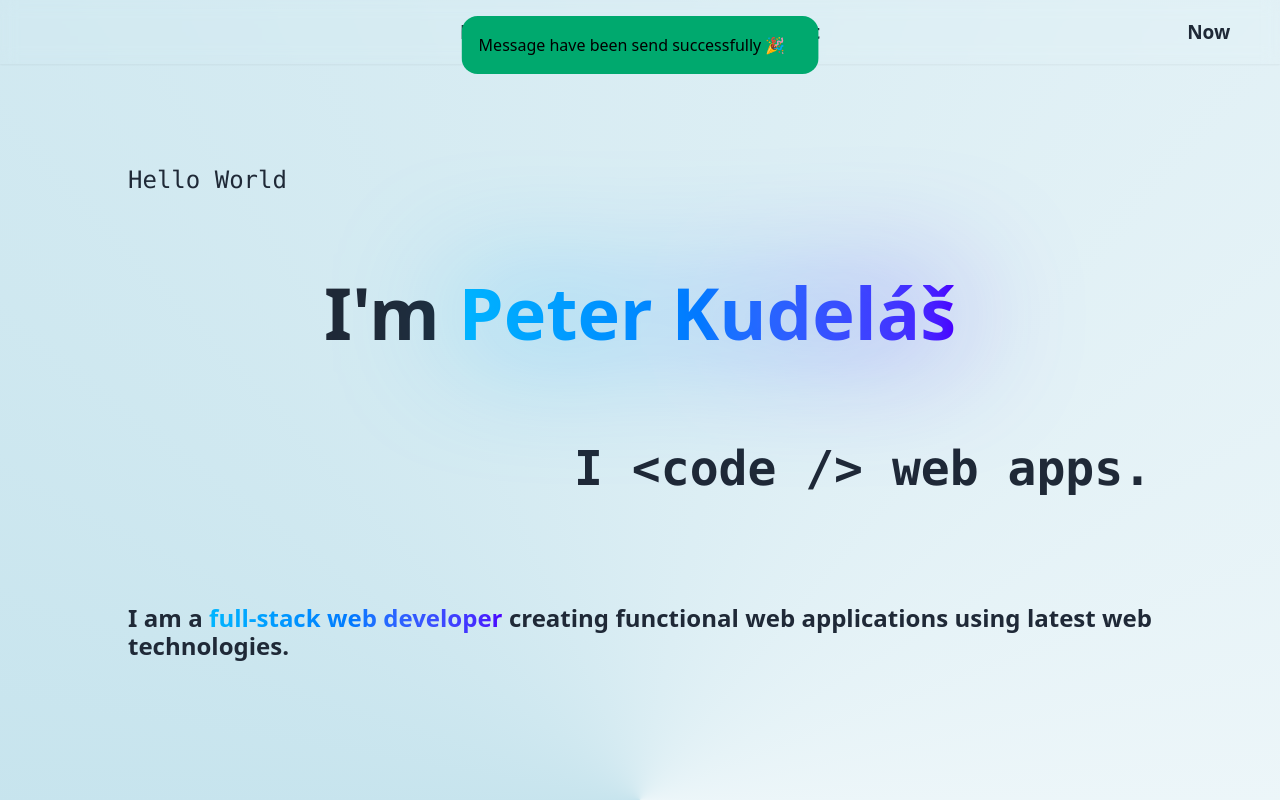
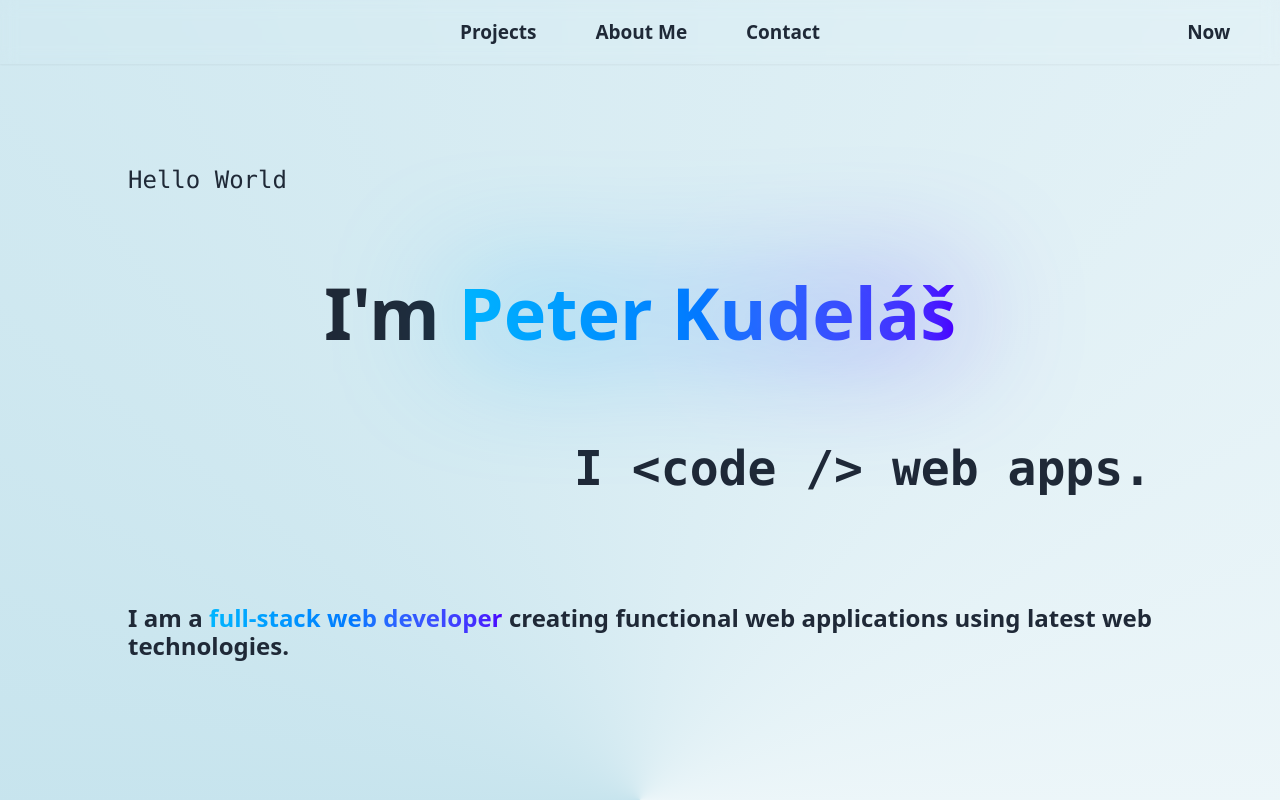
Before and after one commit to impeterk/sveltefolio, a SvelteKit app: page / in a window 1280 px wide. Shown: the top 800 px of the page. Built offline with nearby package versions, Linux system fonts and the light colour scheme; no server answers.

Commit message:
fixed toast

```diff
--- a/src/routes/+page.svelte
+++ b/src/routes/+page.svelte
@@ -72,10 +72,10 @@
 
 <!-- contact form related -->
 <div class="toast toast-center toast-top z-[100]">
+	{#if success}
 	<div class="alert alert-success" in:fade out:fade>
 		<span>Message have been send successfully 🎉</span>
 	</div>
-	{#if success}
 
 	{/if}
 
```
